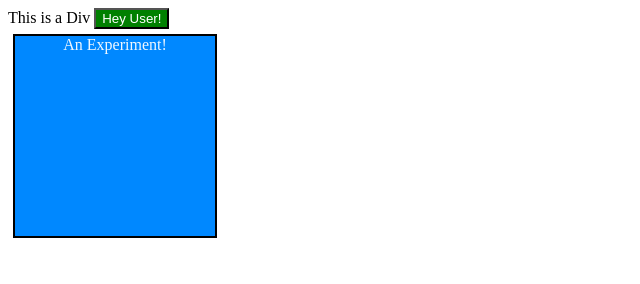
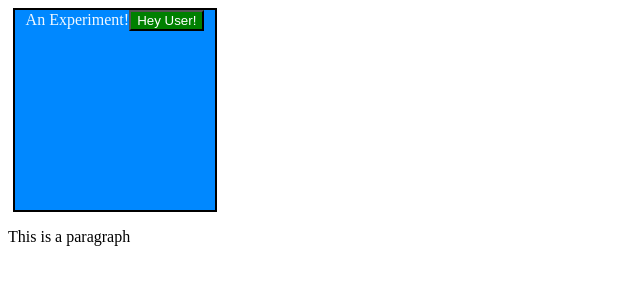
Before and after one commit to BlueMoonerATcode/JavaScript, a plain HTML site: page Day_7/index.html in a window 1280 px wide. Shown: the whole page, without its empty margins (0-640 px from the left). Drawn offline with Linux system fonts and the light colour scheme.

Commit message:
Update index.html

```diff
--- a/Day_7/index.html
+++ b/Day_7/index.html
@@ -9,9 +9,9 @@
 </head>
 
 <body>
-  <div id="box" name="JSDiv">This is a Div </div>
+  <!-- <div id="box" name="JSDiv">This is a Div </div> -->
   <div class="box"> An Experiment!</div>
-
+<p class="content">This is a paragraph</p>
 
   <script src="script.js"></script> <!--Helps with Browser Caching -->
 </body>
```
